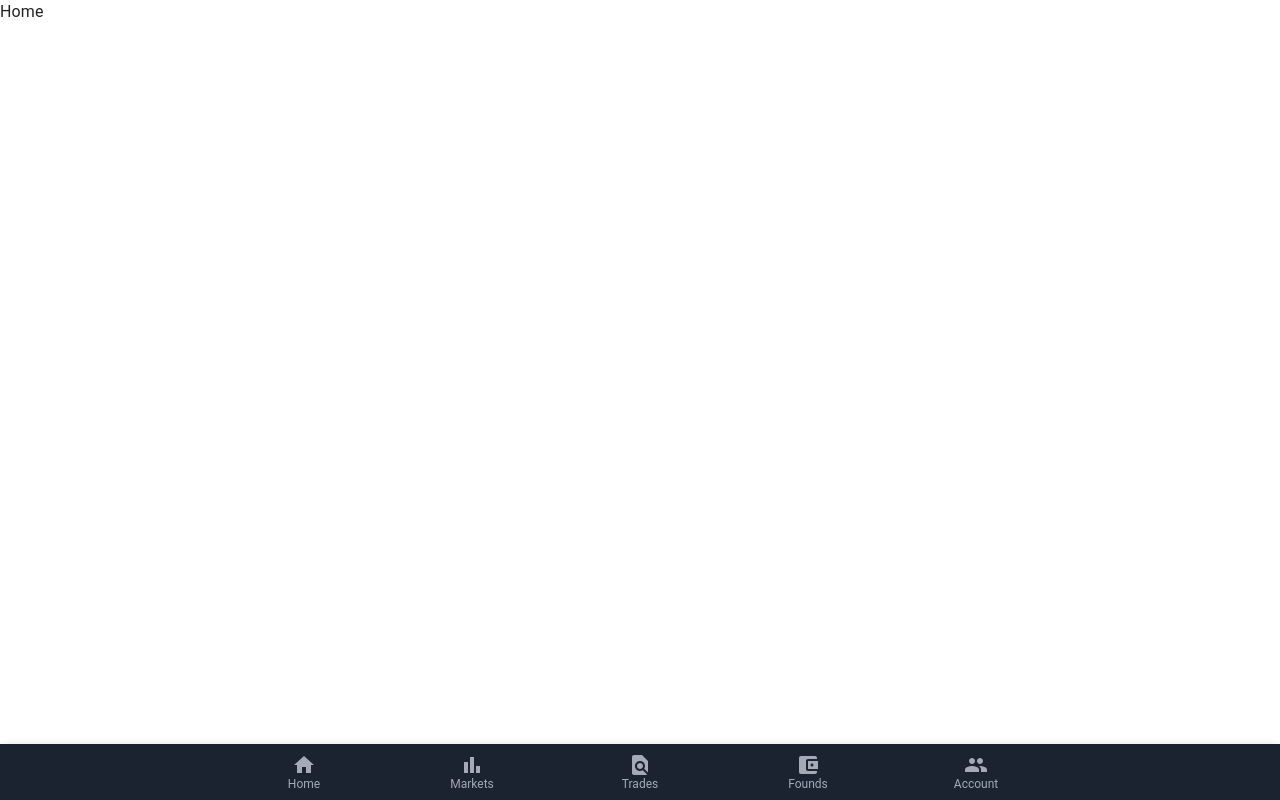
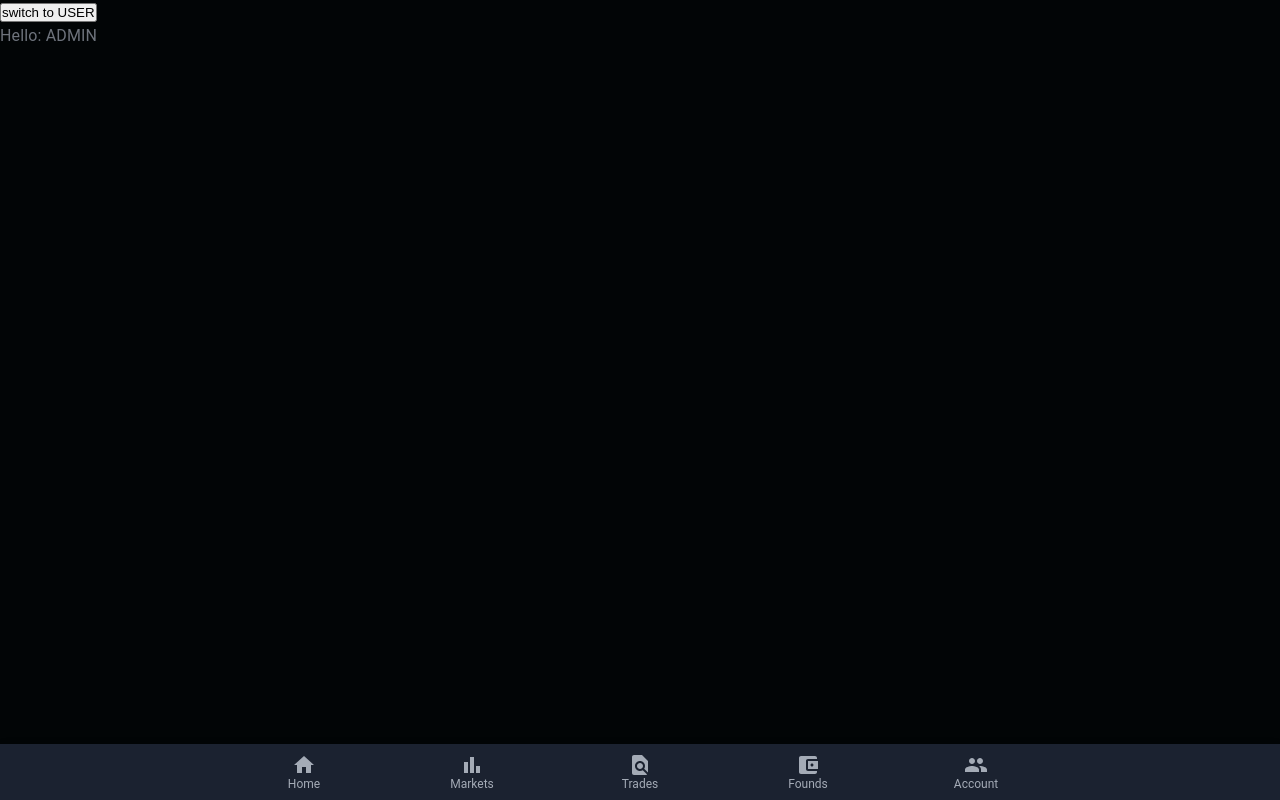
Before and after one commit to mahtabfalahat/bitex-project, a React (Create React App) app: page / in a window 1280 px wide. Built offline with nearby package versions, Linux system fonts and the light colour scheme.

Commit message:
add redux

```diff
--- a/package.json
+++ b/package.json
@@ -17,8 +17,10 @@
     "node-sass": "^7.0.1",
     "react": "^18.2.0",
     "react-dom": "^18.2.0",
+    "react-redux": "^8.0.2",
     "react-router-dom": "^6.3.0",
     "react-scripts": "5.0.1",
+    "redux": "^4.2.0",
     "typescript": "^4.7.4",
     "web-vitals": "^2.1.4"
   },
--- a/src/index.tsx
+++ b/src/index.tsx
@@ -3,14 +3,18 @@ import ReactDOM from 'react-dom/client';
 import './index.css';
 import App from './App';
 import reportWebVitals from './reportWebVitals';
+import {Provider} from "react-redux";
+import reduxStore from "./redux/store";
 
 const root = ReactDOM.createRoot(
-  document.getElementById('root') as HTMLElement
+    document.getElementById('root') as HTMLElement
 );
 root.render(
-  <React.StrictMode>
-    <App />
-  </React.StrictMode>
+    <React.StrictMode>
+        <Provider store={reduxStore}>
+            <App/>
+        </Provider>
+    </React.StrictMode>
 );
 
 // If you want to start measuring performance in your app, pass a function
--- /dev/null
+++ b/src/redux/actions/userRoleAction.ts
@@ -0,0 +1,9 @@
+import {REDUX_TYPE_CHANGE_ROLE} from "../../utils/constants";
+
+const userRoleAction = () => {
+    return {
+        type: REDUX_TYPE_CHANGE_ROLE
+    }
+}
+
+export default userRoleAction;
--- /dev/null
+++ b/src/redux/reducers/index.ts
@@ -0,0 +1,6 @@
+import {combineReducers} from "redux"
+import userRoleReducer from "./userRoleReducer";
+
+export default combineReducers({
+    userRoleReducer
+});
--- /dev/null
+++ b/src/redux/reducers/userRoleReducer.ts
@@ -0,0 +1,12 @@
+import {REDUX_TYPE_CHANGE_ROLE, USER_ROLE_NAME_ADMIN, USER_ROLE_NAME_USER} from "../../utils/constants";
+
+const userRoleReducer = (prevState: string = USER_ROLE_NAME_ADMIN, action: any) => {
+    switch (action.type){
+        case REDUX_TYPE_CHANGE_ROLE:
+            return prevState === USER_ROLE_NAME_USER ? USER_ROLE_NAME_ADMIN : USER_ROLE_NAME_USER
+        default:
+            return prevState;
+    }
+}
+
+export default userRoleReducer
--- /dev/null
+++ b/src/redux/store/index.ts
@@ -0,0 +1,6 @@
+import {createStore} from "redux";
+import reducers from "../reducers";
+
+const reduxStore = createStore(reducers);
+
+export default reduxStore;
--- a/src/routes/Route.tsx
+++ b/src/routes/Route.tsx
@@ -1,6 +1,6 @@
 import React, { lazy, Suspense } from "react";
 import { BrowserRouter, Routes, Route  } from "react-router-dom";
-import { account ,trades , founds } from "./Path";
+import { account ,trades , founds , home} from "./Path";
 import Spinner from "./../components/Spinner/Spinner";
 
 const Home = lazy(() => import("../views/Home/Home"));
@@ -21,7 +21,7 @@ const MainRoutes = () => {
             <Route path={trades} element={<Trades />} />
 
             <Route  path="*" element={<main style={{ padding: "1rem" }}> {" "}   <p>There's nothing here!</p>{" "}</main> }/>
-            <Route path="/" element={<Home />}></Route>
+            <Route path={home} element={<Home />}></Route>
           </Routes>
         </Suspense>
       </BrowserRouter>
--- /dev/null
+++ b/src/utils/constants.ts
@@ -0,0 +1,4 @@
+export const REDUX_TYPE_CHANGE_ROLE = 'change_role';
+
+export const USER_ROLE_NAME_ADMIN = 'ADMIN';
+export const USER_ROLE_NAME_USER = 'USER';
--- a/src/views/Home/Home.tsx
+++ b/src/views/Home/Home.tsx
@@ -1,13 +1,24 @@
-import React from "react";
+import './style.scss' ;
+import {useDispatch, useSelector} from "react-redux";
+import userRoleAction from "../../redux/actions/userRoleAction";
+import {USER_ROLE_NAME_ADMIN, USER_ROLE_NAME_USER} from "../../utils/constants";
 
+const Home = () => {
 
-const Home = () =>{
-    return(
-        <>
-        Home
-        </>
-    )
-}
+    const dispatch = useDispatch();
 
+    const changeUserRole = () => {
+        dispatch(userRoleAction())
+    }
 
-export default Home ;
+    const getUserRole = useSelector((state: any) => state.userRoleReducer)
+
+    return (
+        <div className="container">
+            <button onClick={changeUserRole}>switch to {getUserRole === USER_ROLE_NAME_ADMIN ? USER_ROLE_NAME_USER : USER_ROLE_NAME_ADMIN}</button>
+            <div>Hello: {getUserRole}</div>
+        </div>
+    );
+};
+
+export default Home;
--- /dev/null
+++ b/src/views/Home/style.scss
@@ -0,0 +1,9 @@
+@import '../../styles/partials/variables' ;
+
+
+.container{
+  width: 100%;
+  height: 100vh;
+  background-color: $blackColor;
+  color: $textGrayColor;
+}
--- a/src/views/Navogation/Navogation.tsx
+++ b/src/views/Navogation/Navogation.tsx
@@ -1,5 +1,6 @@
 import * as React from "react";
 import Box from "@mui/material/Box";
+import { useSelector} from "react-redux";
 import CssBaseline from "@mui/material/CssBaseline";
 import BottomNavigation from "@mui/material/BottomNavigation";
 import BottomNavigationAction from "@mui/material/BottomNavigationAction";
@@ -10,9 +11,9 @@ import FindInPageIcon from '@mui/icons-material/FindInPage';
 import BarChartIcon from '@mui/icons-material/BarChart';
 import HomeIcon from '@mui/icons-material/Home';
 import { useNavigate } from "react-router-dom";
-import {account , trades , founds} from './../../routes/Path' ;
+import {account , trades , founds , home} from './../../routes/Path' ;
 import './style.scss' ;
-
+import {USER_ROLE_NAME_ADMIN, USER_ROLE_NAME_USER} from "../../utils/constants";
 export default function FixedBottomNavigation() {
   const [value, setValue] = React.useState("");
   const ref = React.useRef(null);
@@ -23,15 +24,18 @@ export default function FixedBottomNavigation() {
   const handleRouteChange = (newRoute: string) => {
     navigate(newRoute);
   };
+  const getUserRole = useSelector((state: any) => state.userRoleReducer)
   return (
     <Box sx={{ pb: 7 }} ref={ref}>
       <CssBaseline />
       <Paper  sx={{ position: "fixed", bottom: 0, left: 0, right: 0 }} elevation={3} >
         <BottomNavigation className="navStyle" showLabels   value={value}  onChange={(event, newValue) => { handleValueChange(newValue) }} >
-          <BottomNavigationAction label="Home" icon={<HomeIcon />} value="Home"  />
+          <BottomNavigationAction label="Home" icon={<HomeIcon />} value="Home" onClick={() => {handleRouteChange(home)}} />
           <BottomNavigationAction label="Markets" icon={<BarChartIcon  />} value="Markets"  />
-          <BottomNavigationAction label="Trades" icon={<FindInPageIcon />} value="Trades" onClick={() => {handleRouteChange(trades)}}  />
-          <BottomNavigationAction label="Founds" icon={<AccountBalanceWalletIcon />} value="Founds" onClick={() => {handleRouteChange(founds)}}   />
+          <BottomNavigationAction label="Trades" icon={<FindInPageIcon />} value="Trades" onClick={() => {handleRouteChange(trades)}} />
+          {getUserRole === USER_ROLE_NAME_ADMIN && (
+              <BottomNavigationAction label="Founds" icon={<AccountBalanceWalletIcon />} value="Founds" onClick={() => {handleRouteChange(founds)}} />
+          )}
           <BottomNavigationAction label="Account" icon={<GroupIcon />} value="Account" onClick={() => {handleRouteChange(account)}} />
         </BottomNavigation>
       </Paper>
```
Also changed, not shown: src/components/BuyBox/BuyBox.tsx (+8 -8 lines), 1 other file (tests, documents, lock files or other folders).
